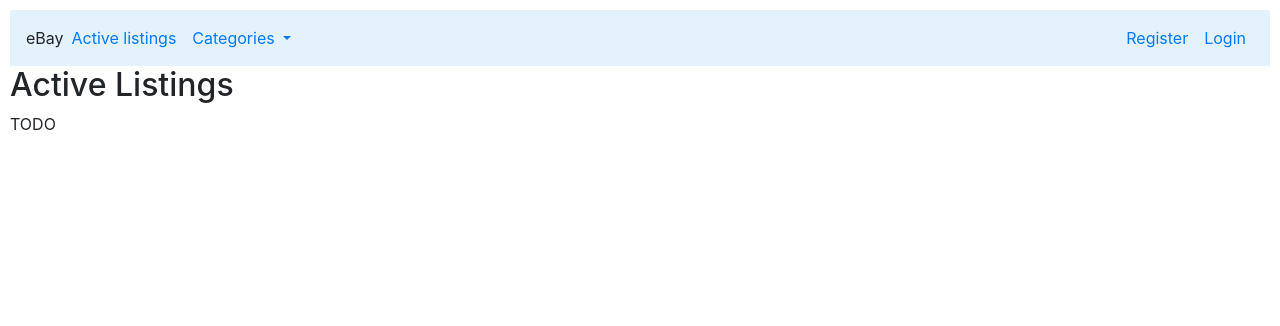
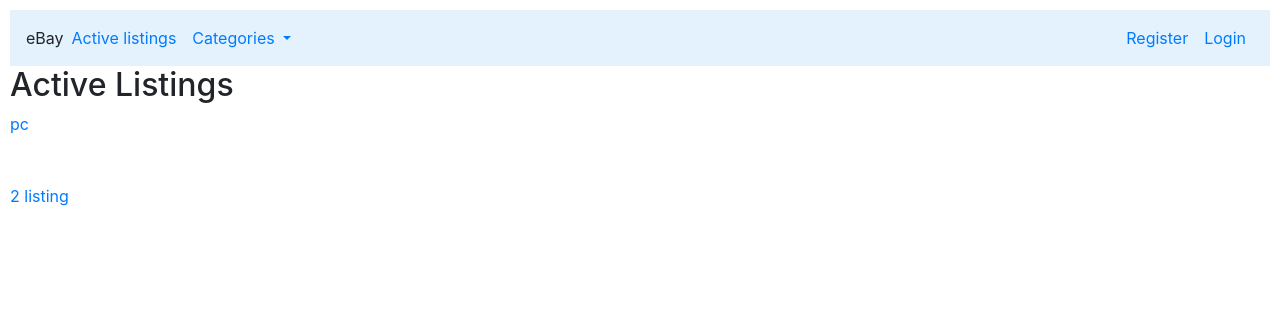
Before and after one commit to oruchkin/commerce, a Django app: page / in a window 1280 px wide. Shown: the top 326 px of the page. Run offline with Django 3.2, Linux system fonts and the light colour scheme; data comes from the database, SQL or seed files in the repository; some libraries are stand-ins or nearby versions.

Commit message:
listings on index added

```diff
--- a/auctions/templates/auctions/index.html
+++ b/auctions/templates/auctions/index.html
@@ -3,5 +3,15 @@
 {% block body %}
     <h2>Active Listings</h2>
 
-    TODO
+    {% if listings %}
+
+
+    {% for a in listings %}
+        <a href="{% url 'listing' a.id %}">{{ a.title }}</a><br><br><br>
+    {% endfor %}
+
+    {% else %}
+    no listings
+    {% endif %}
+
 {% endblock %}
--- a/auctions/urls.py
+++ b/auctions/urls.py
@@ -9,4 +9,5 @@ urlpatterns = [
     path("logout", views.logout_view, name="logout"),
     path("register", views.register, name="register"),
     path("listing", views.listing, name="listing"),
+    path('<int:listing_id>/', views.listing, name="listing"),
 ]
--- a/auctions/views.py
+++ b/auctions/views.py
@@ -3,12 +3,17 @@ from django.db import IntegrityError
 from django.http import HttpResponse, HttpResponseRedirect
 from django.shortcuts import render
 from django.urls import reverse
+from django.http import Http404
 
-from .models import User
+from .models import User, Listing, Comment
 
 
 def index(request):
-    return render(request, "auctions/index.html")
+    listings = Listing.objects.all()
+
+    return render(request, "auctions/index.html", {
+        "listings": listings
+    })
 
 
 def login_view(request):
@@ -65,3 +70,7 @@ def register(request):
 
 def listing(request):
     return render(request, "auctions/listing.html")
+
+
+def detail_listing(request):
+    pass
```
